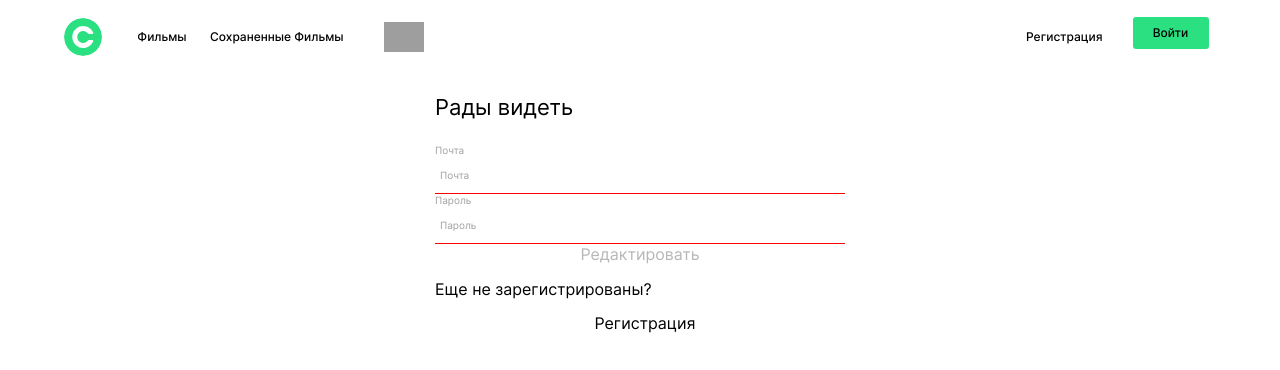
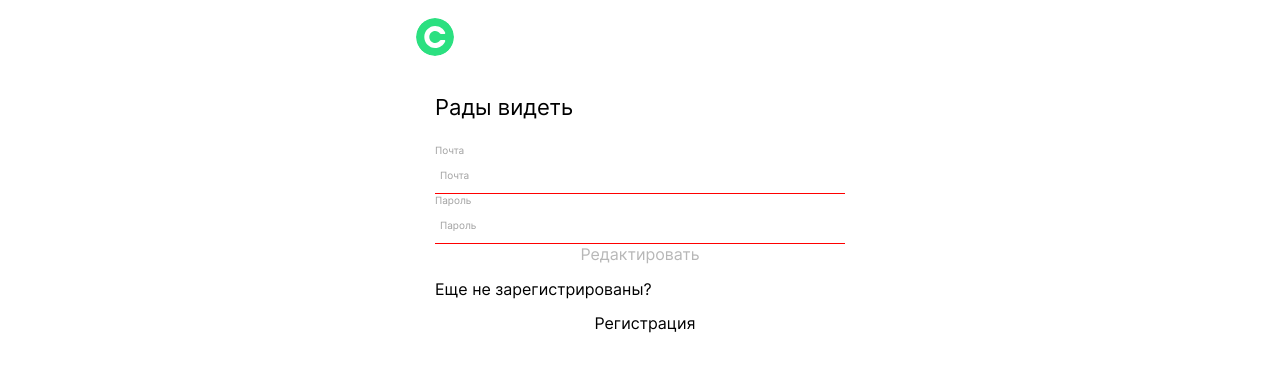
Before and after one commit to interind/movies-explorer-frontend, a React (Create React App) app: page /signin in a window 1280 px wide. Shown: the top 370 px of the page. Built offline with nearby package versions, Linux system fonts and the light colour scheme; grey boxes are pictures that could not be loaded.

Commit message:
Header refact

```diff
--- a/src/components/App/App.js
+++ b/src/components/App/App.js
@@ -3,6 +3,7 @@ import {
   Route,
   Switch,
   Redirect,
+  useHistory,
 } from 'react-router-dom';
 import data from '../../vendor/data/response.json';
 import CurrentUserContext from '../../context/CurrentUserContext';
@@ -23,6 +24,7 @@ import SavedMovies from '../SavedMovies/SavedMovies';
 import './App.css';
 
 function App() {
+  const history = useHistory();
   const page = {
     path: '/',
     text: 'Главная страница',
@@ -98,6 +100,11 @@ function App() {
   const closePopup = () => {
     setStatusPopup(false);
   };
+
+  function signOut() {
+    localStorage.clear();
+    history.push('/signin');
+  }
   function handleMovies(card) {
     const cardID = userMovies.some((c) => c.id === card.id);
     if (cardID) {
@@ -116,20 +123,6 @@ function App() {
       <CurrentUserContext.Provider value={userMovies}>
         <ErrorBoundary>
           <div className='App'>
-            {!place ? (<Header
-              link={moviesPage}
-              profileLink={dataLinks}
-              place={'header'}
-              openPopup={openPopup}
-              onClose={closePopup}
-              />)
-              : (<Header
-                link={moviesPage}
-                profileLink={avatar}
-                place={'header'}
-                openPopup={openPopup}
-                onClose={closePopup}
-              />)}
             <Popup isOpen={isStatusPopup} closePopup={closePopup}>
               <Button
                 title={'Закрыть'}
@@ -142,16 +135,28 @@ function App() {
                 <NavTab links={avatar} place={'avatar'} onChange={closePopup}/>
               </Navigation>)
                 : (<Navigation place={'popup'}>
-                <NavTab links={[moviesPage]} onChange={closePopup}/>
+                <NavTab links={moviesPage} onChange={closePopup}/>
                 <NavTab links={dataLinks} place={'popup'} onChange={closePopup}/>
               </Navigation>)}
             </Popup>
             <Switch>
               <Route path='/' exact>
+                <Header openPopup={openPopup}>
+                    <Navigation place={'header'}>
+                      <NavTab links={moviesPage} place={'header'} onChange={closePopup}/>
+                      <NavTab links={dataLinks} place={'header'} onChange={closePopup}/>
+                    </Navigation>
+                  </Header>
                 <Main />
                 <Footer />
               </Route>
               <Route path='/movies' exact>
+                <Header openPopup={openPopup}>
+                    <Navigation place={'header'}>
+                      <NavTab links={moviesPage} place={'header'} onChange={closePopup}/>
+                      <NavTab links={avatar} place={'avatar'} onChange={closePopup}/>
+                    </Navigation>
+                </Header>
                 <Movies
                   filterTimes={filterTimes}
                   filterMovies={filterMovies}
@@ -163,6 +168,12 @@ function App() {
                 <Footer />
               </Route>
               <Route path='/saved-movies' exact>
+                <Header openPopup={openPopup}>
+                    <Navigation place={'header'}>
+                      <NavTab links={moviesPage} place={'header'} onChange={closePopup}/>
+                      <NavTab links={avatar} place={'avatar'} onChange={closePopup}/>
+                    </Navigation>
+                </Header>
                 <SavedMovies
                   movies={userMovies}
                   isOpenCheck={filterDuration}
@@ -173,17 +184,28 @@ function App() {
                 <Footer />
               </Route>
               <Route path='/profile' exact>
-                <Profile onEditProfile={onEditProfile} user={user} tooglePlace={tooglePlace}/>
+                <Header openPopup={openPopup}>
+                    <Navigation place={'header'}>
+                      <NavTab links={moviesPage} place={'header'} onChange={closePopup}/>
+                      <NavTab links={avatar} place={'avatar'} onChange={closePopup}/>
+                    </Navigation>
+                  </Header>
+                <Profile
+                  onEditProfile={onEditProfile}
+                  user={user}
+                  tooglePlace={tooglePlace}
+                  signOut={signOut}
+                />
               </Route>
               <Route path='/signup' exact>
+                <Header className={'register'} />
                 <Register tooglePlace={tooglePlace} />
               </Route>
               <Route path='/signin' exact>
+                <Header className={'login'} />
                 <Login tooglePlace={tooglePlace} />
               </Route>
-              <Route path='*'>
-                <NotFound />
-              </Route>
+              <Route path='*' component={NotFound} />
               <Redirect to='/' />
             </Switch>
           </div>
--- a/src/components/Button/Button.css
+++ b/src/components/Button/Button.css
@@ -1,4 +1,5 @@
 .Button {
+  font-family: 'Inter', Arial, Helvetica, sans-serif;
   border: none;
   outline: none;
   background-color: transparent;
@@ -61,6 +62,9 @@
 }
 .Button__goBack {
   font-size: 14px;
+  line-height: 1.21;
+  font-weight: normal;
+  width: 42px;
   color: #FF6838;
   margin-top: auto;
 }
--- a/src/components/Header/Header.css
+++ b/src/components/Header/Header.css
@@ -9,10 +9,17 @@
 .Header__container {
   display: flex;
   align-items: center;
-  height: 74px;
   margin: 0 auto;
   min-width: 90%;
   max-width: 1140px;
+}
+.Header__container_place_register {
+  max-width: 396px;
+  min-width: 30%;
+}
+.Header__container_place_login {
+  max-width: 396px;
+  min-width: 35%;
 }
 
 @media screen and (max-width: 800px) {
--- a/src/components/Header/Header.js
+++ b/src/components/Header/Header.js
@@ -2,51 +2,34 @@ import React from 'react';
 import PropTypes from 'prop-types';
 import Logo from '../Logo/Logo';
 import Button from '../Button/Button';
-import NavTab from '../NavTab/NavTab';
-import Navigation from '../Navigation/Navigation';
 import './Header.css';
 
 function Header({
-  place,
-  link,
-  profileLink,
-  onClose,
+  className,
+  children,
   openPopup,
 }) {
   const page = { path: '/', title: 'на главную' };
-  const avatar = [{
-    path: '/profile',
-    text: '',
-    active: '',
-    title: 'страница профиля',
-    type: 'local',
-  }];
   return (
     <header className='Header'>
-      <div className='Header__container'>
+      <div className={`Header__container ${className ? `Header__container_place_${className}` : ''}`}>
         <Logo element={page}/>
-         <Button
+        {openPopup && (<Button
           title={'Открыть'}
           type={'button'}
           className={'Button__open_place_header'}
           onChange={openPopup}
-        />
-        <Navigation place={place}>
-          <NavTab links={link} place={place} onChange={onClose}/>
-          <NavTab links={avatar} place={'avatar'} onChange={onClose}/>
-          <NavTab links={profileLink} place={place} onChange={onClose}/>
-        </Navigation>
+        />)}
+        {children}
       </div>
     </header>
   );
 }
 
 Header.propTypes = {
-  place: PropTypes.string.isRequired,
-  link: PropTypes.array.isRequired,
-  profileLink: PropTypes.array.isRequired,
-  openPopup: PropTypes.func.isRequired,
-  onClose: PropTypes.func.isRequired,
+  className: PropTypes.string,
+  openPopup: PropTypes.func,
+  children: PropTypes.any,
 };
 
 export default Header;
--- a/src/components/NavTab/NavTab.css
+++ b/src/components/NavTab/NavTab.css
@@ -20,6 +20,7 @@
 }
 .NavTab_place_avatar {
   align-items: center;
+  margin-left: auto;
 }
 .NavTab_place_header:last-of-type {
   margin-left: auto;
--- a/src/components/Profile/Profile.js
+++ b/src/components/Profile/Profile.js
@@ -6,7 +6,12 @@ import HeaderBar from '../HeaderBar/HeaderBar';
 import MarkupForForms from '../MarkupForForms/MarkupForForms';
 import './Profile.css';
 
-function Profile({ onEditProfile, user, isLoadingButton }) {
+function Profile({
+  onEditProfile,
+  user,
+  isLoadingButton,
+  signOut,
+}) {
   const [profile, setProfile] = useState({ ...user });
   const [activeButton, setActiveButton] = useState(true);
   const [validCheck, setValidCheck] = useState({});
@@ -53,7 +58,7 @@ function Profile({ onEditProfile, user, isLoadingButton }) {
         <Button className={'Button__profile-edit'} type='submit' title='изменить' status={activeButton}>
           {textButton}
         </Button>
-        <Button className={'Button__profile-exit'} type='button' title='выйти' status={activeButton}>
+        <Button className={'Button__profile-exit'} onChange={signOut} type='button' title='выйти'>
           Выйти из профиля
         </Button>
       </Form>
@@ -63,6 +68,7 @@ function Profile({ onEditProfile, user, isLoadingButton }) {
 
 Profile.propTypes = {
   onEditProfile: PropTypes.func.isRequired,
+  signOut: PropTypes.func.isRequired,
   user: PropTypes.object.isRequired,
   isLoadingButton: PropTypes.bool,
 };
```
